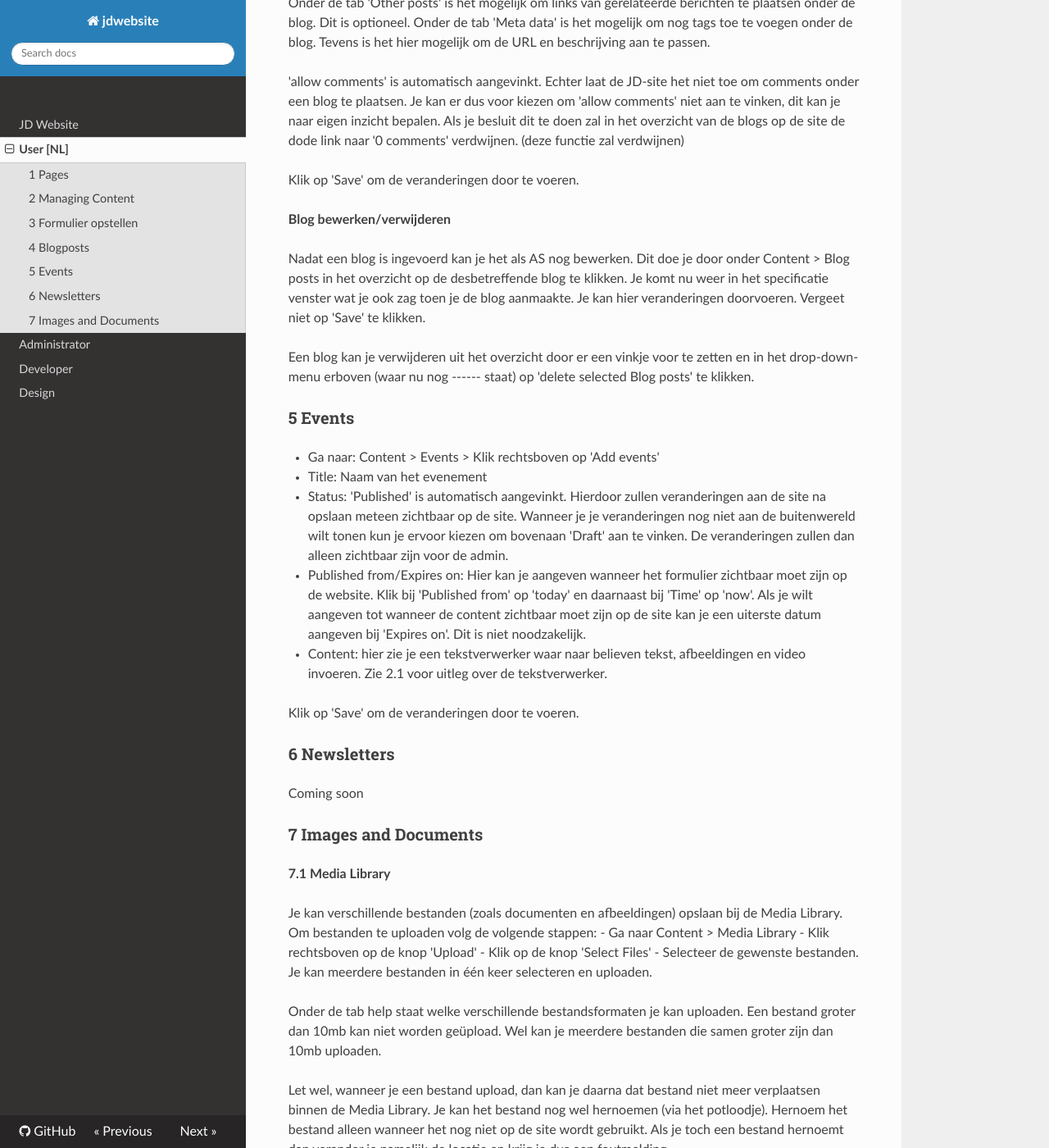
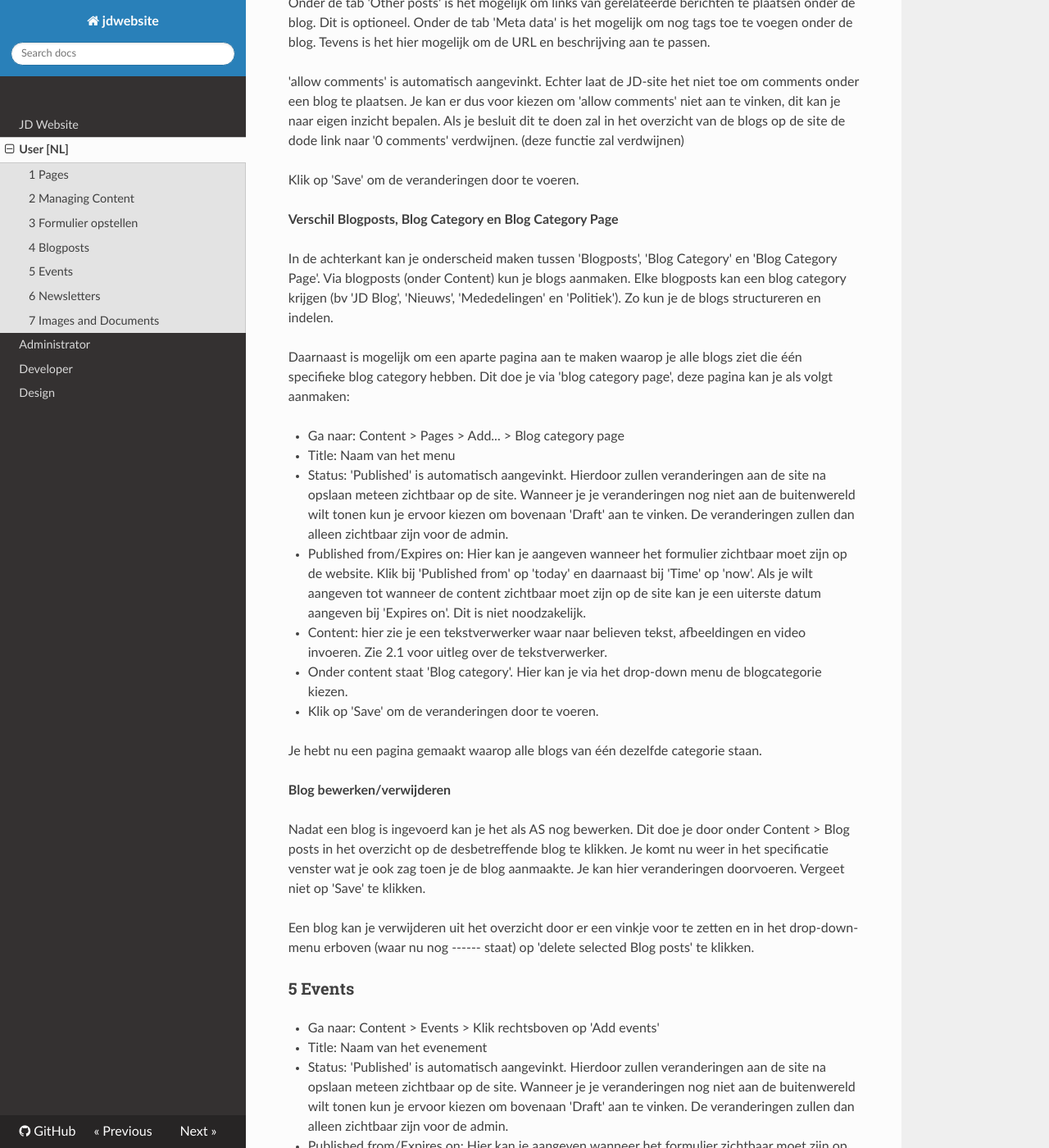
Before and after one commit to jonge-democraten/website, an MkDocs documentation site: the page built from docs/user.md, in a window 1280 px wide and 1400 px high, scrolled down 6297 px. Shown: the whole window at 82% size. Built offline with MkDocs 1.6.1, drawn with Linux system fonts in a browser that asks for light colours; nearby versions of some CDN libraries; old or Windows-style settings are respelled for this version of MkDocs; some of the changed text lies outside the part shown.

Commit message:
explained blog category page

```diff
--- a/docs/user.md
+++ b/docs/user.md
@@ -2,7 +2,7 @@
 
 ## Introduction
 
-Voor je ligt de handleiding oor de nieuwe achterkant van de JD-site. Een website kent een voorkant (front end) en een achterkant (back end). De 'front end' is datgene wat de bezoekers van een site zien. Deze handleiding dient als uitleg voor de 'back end' van de site. Het is de bedoeling dat je via de achterkant aanpassingen doet aan site.
+Voor je ligt de handleiding voor de nieuwe achterkant van de JD-site. Een website kent een voorkant (front end) en een achterkant (back end). De 'front end' is datgene wat de bezoekers van een site zien. Deze handleiding dient als uitleg voor de 'back end' van de site. Het is de bedoeling dat je via de achterkant aanpassingen doet aan site.
 
 Je komt op de achterkant door naar www.jd.nl te gaan en op 'inloggen' te klikken.
 
@@ -184,6 +184,24 @@ Onder de tab 'Meta data' is het mogelijk om nog tags toe te voegen onder de blog
 
 Klik op 'Save' om de veranderingen door te voeren.
 
+<strong>Verschil Blogposts, Blog Category en Blog Category Page</strong>
+
+In de achterkant kan je onderscheid maken tussen 'Blogposts', 'Blog Category' en 'Blog Category Page'.
+Via blogposts (onder Content) kun je blogs aanmaken.
+Elke blogposts kan een blog category krijgen (bv 'JD Blog', 'Nieuws', 'Mededelingen' en 'Politiek'). Zo kun je de blogs structureren en indelen.
+
+Daarnaast is mogelijk om een aparte pagina aan te maken waarop je alle blogs ziet die één specifieke blog category hebben. Dit doe je via 'blog category page', deze pagina kan je als volgt aanmaken:
+
+- Ga naar: Content > Pages > Add... > Blog category page
+- Title: Naam van het menu
+- Status: 'Published' is automatisch aangevinkt. Hierdoor zullen veranderingen aan de site na opslaan meteen zichtbaar op de site.  Wanneer je je veranderingen nog niet aan de buitenwereld wilt tonen kun je ervoor kiezen om bovenaan 'Draft' aan te vinken. De veranderingen zullen dan alleen zichtbaar zijn voor de admin.
+- Published from/Expires on: Hier kan je aangeven wanneer het formulier zichtbaar moet zijn op de website. Klik bij 'Published from' op 'today' en daarnaast bij 'Time' op 'now'. Als je wilt aangeven tot wanneer de content zichtbaar moet zijn op de site kan je een uiterste datum aangeven bij 'Expires on'. Dit is niet noodzakelijk.
+- Content: hier zie je een tekstverwerker waar naar believen tekst, afbeeldingen en video invoeren. Zie 2.1 voor uitleg over de tekstverwerker.
+- Onder content staat 'Blog category'. Hier kan je via het drop-down menu de blogcategorie kiezen.
+- Klik op 'Save' om de veranderingen door te voeren.
+
+Je hebt nu een pagina gemaakt waarop alle blogs van één dezelfde categorie staan.
+
 <strong>Blog bewerken/verwijderen</strong>
 
 Nadat een blog is ingevoerd kan je het als AS nog bewerken. Dit doe je door onder Content > Blog posts in het overzicht op de desbetreffende blog te klikken. Je komt nu weer in het specificatie venster wat je ook zag toen je de blog aanmaakte. Je kan hier veranderingen doorvoeren. Vergeet niet op 'Save' te klikken.
@@ -216,7 +234,7 @@ Je kan verschillende bestanden (zoals documenten en afbeeldingen) opslaan bij de
 
 Onder de tab help staat welke verschillende bestandsformaten je kan uploaden. Een bestand groter dan 10mb kan niet worden geüpload. Wel kan je meerdere bestanden die samen groter zijn dan 10mb uploaden.
 
-Let wel, wanneer je een bestand upload, dan kan je daarna dat bestand niet meer verplaatsen binnen de Media Library. Je kan het bestand nog wel hernoemen (via het potloodje). Hernoem het bestand alleen wanneer het nog niet op de site wordt gebruikt. Als je toch een bestand hernoemt dan verander je namelijk de locatie en krijg je dus een foutmelding.
+Let wel, wanneer je een bestand upload, dan kan je daarna dat bestand niet meer verplaatsen binnen de Media Library. Je kan het bestand nog wel hernoemen (via het potloodje). Hernoem het bestand alleen wanneer het nog niet op de site wordt gebruikt. Als je toch een bestand hernoemt dat al gebruikt wordt dan verander je namelijk ook de locatie en krijg je dus een foutmelding op de site.
 
 Omdat je een bestand niet meer kan verplaatsen in de Media Library is het ten sterkste aan te raden om gestructureerd te werk te gaan. Maak dus gebruik van de mappen. Creeer in deze mappen ook weer submappen (bv jaarmappen) zodat je het ook overzichtelijk houdt voor je opvolger (denk aan de karmapunten).
 
```
